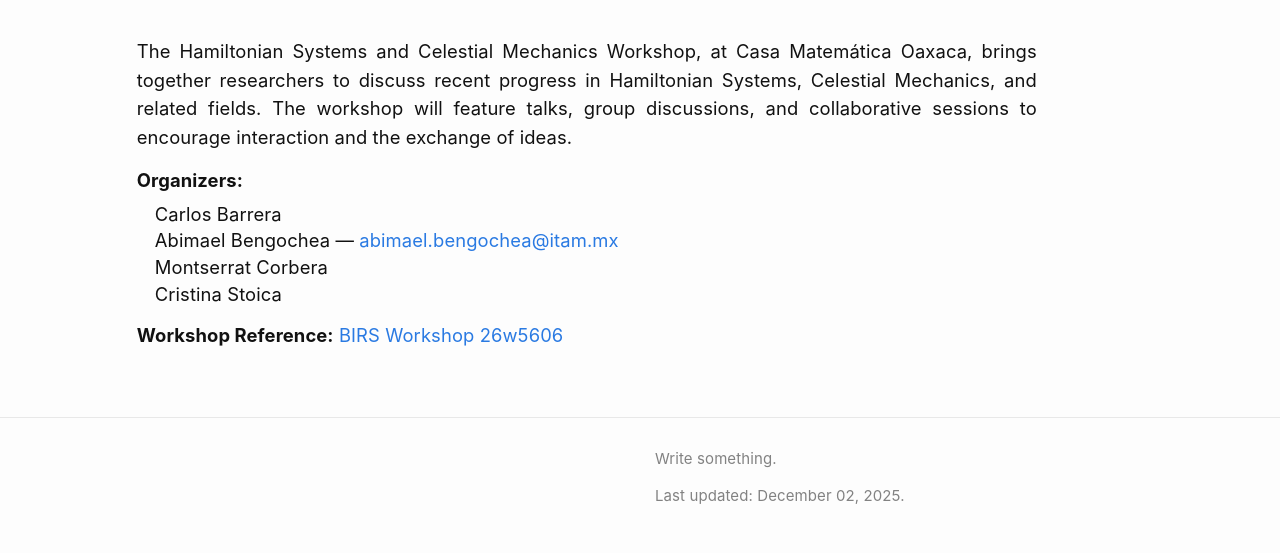
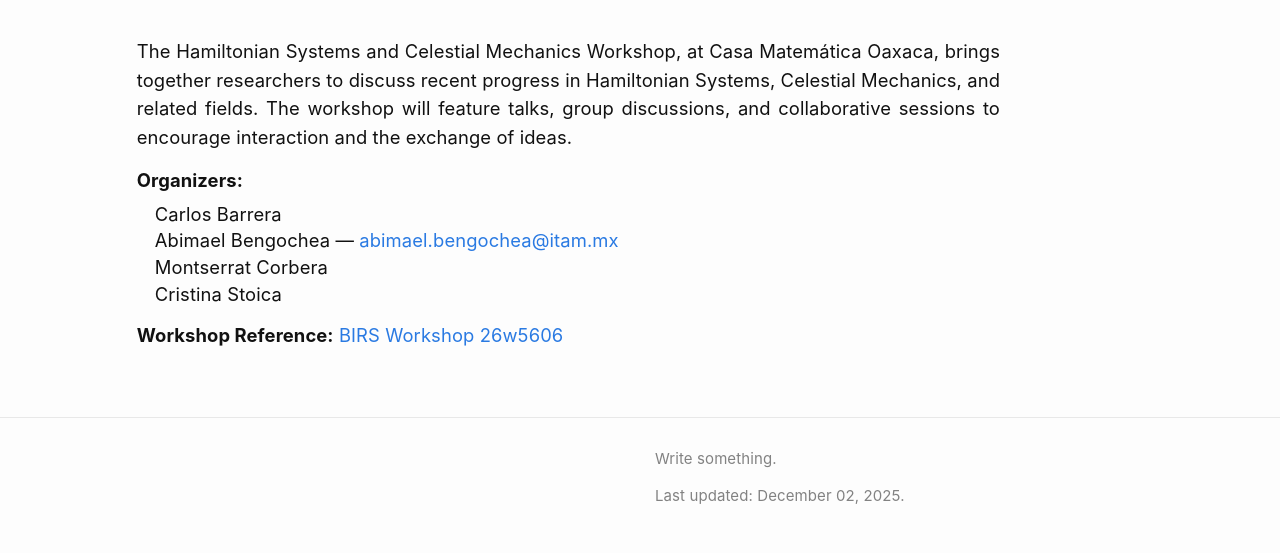
Before and after one commit to celmechcongress2026/celmechcongress2026.github.io, a Jekyll site: the page built from index.md, in a window 1280 px wide. Shown: the part 540-1093 px from the top of the page. Built offline with Jekyll 4.4.1, drawn with Linux system fonts in a browser that asks for light colours.

Commit message:
Update workshop.css

```diff
--- a/assets/css/workshop.css
+++ b/assets/css/workshop.css
@@ -161,10 +161,11 @@ span.award-other img {
 }
 
 
+
 .intro {
   max-width: 900px;
-  margin: 2em 0 2em 2em;   /* ← IMPORTANTE: mismo desplazamiento que el hero */
-  padding: 0;
+  margin: 2em 0 2em 2em;   /* alineado con el hero */
+  padding: 0 2em 0 0;      /* más espacio a la derecha */
   font-size: 1.15em;
   line-height: 1.55em;
   text-align: justify;
```
